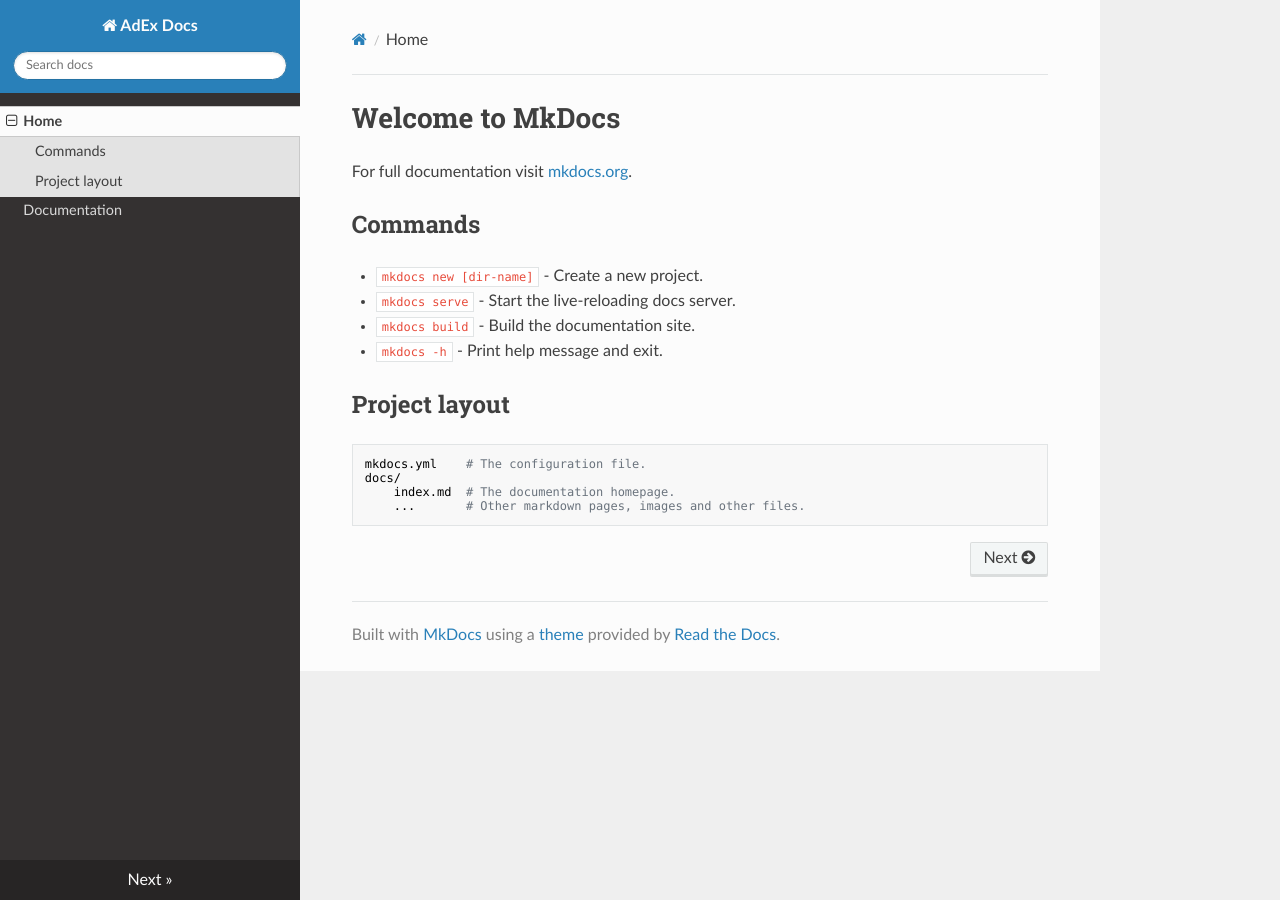
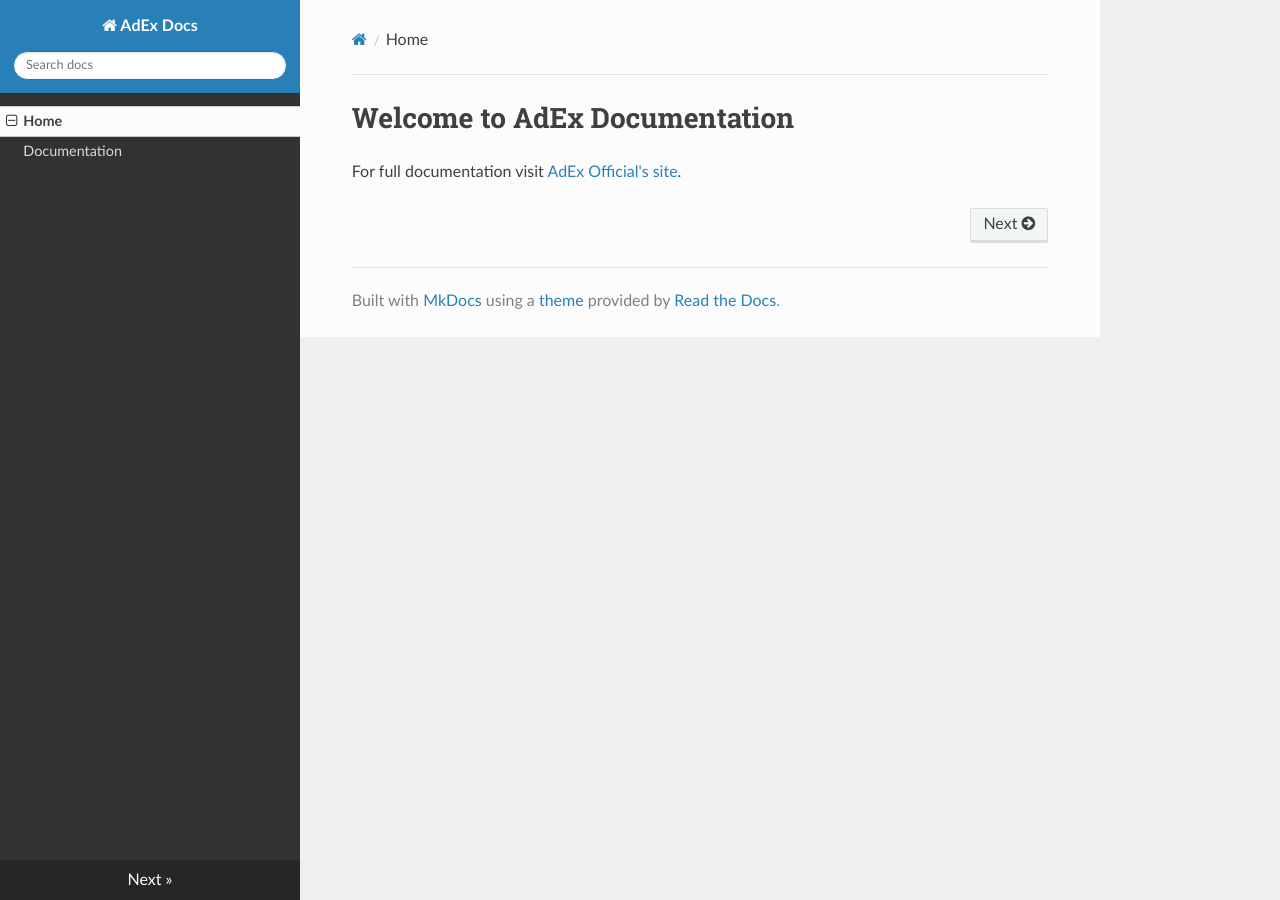
Before and after one commit to hannydevelop/AdEx-Docs, an MkDocs documentation site: the page built from docs/index.md, in a window 1280 px wide. Built offline with MkDocs 1.6.1, drawn with Linux system fonts in a browser that asks for light colours; nearby versions of some CDN libraries.

Commit message:
Update index.md

```diff
--- a/docs/index.md
+++ b/docs/index.md
@@ -1,17 +1,3 @@
-# Welcome to MkDocs
+# Welcome to AdEx Documentation
 
-For full documentation visit [mkdocs.org](https://www.mkdocs.org).
-
-## Commands
-
-* `mkdocs new [dir-name]` - Create a new project.
-* `mkdocs serve` - Start the live-reloading docs server.
-* `mkdocs build` - Build the documentation site.
-* `mkdocs -h` - Print help message and exit.
-
-## Project layout
-
-    mkdocs.yml    # The configuration file.
-    docs/
-        index.md  # The documentation homepage.
-        ...       # Other markdown pages, images and other files.
+For full documentation visit [AdEx Official's site](https://www.adex.network/).
```
